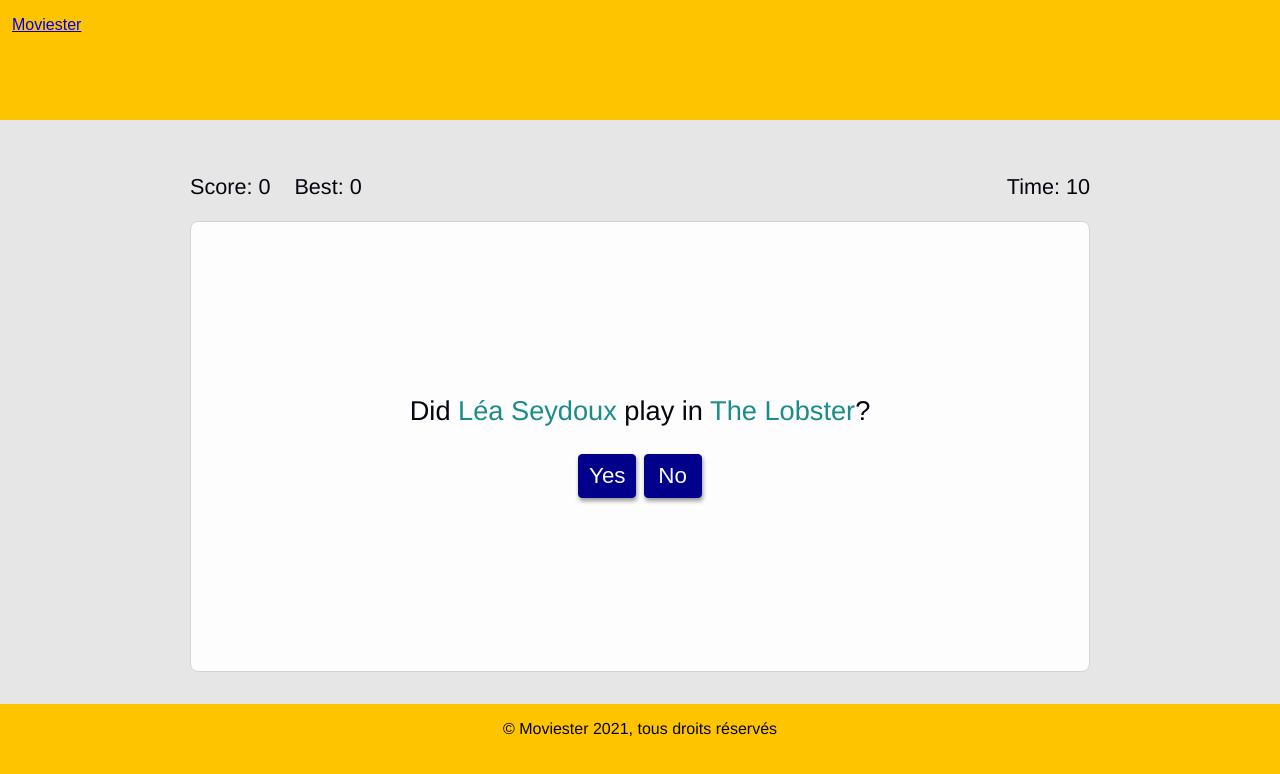
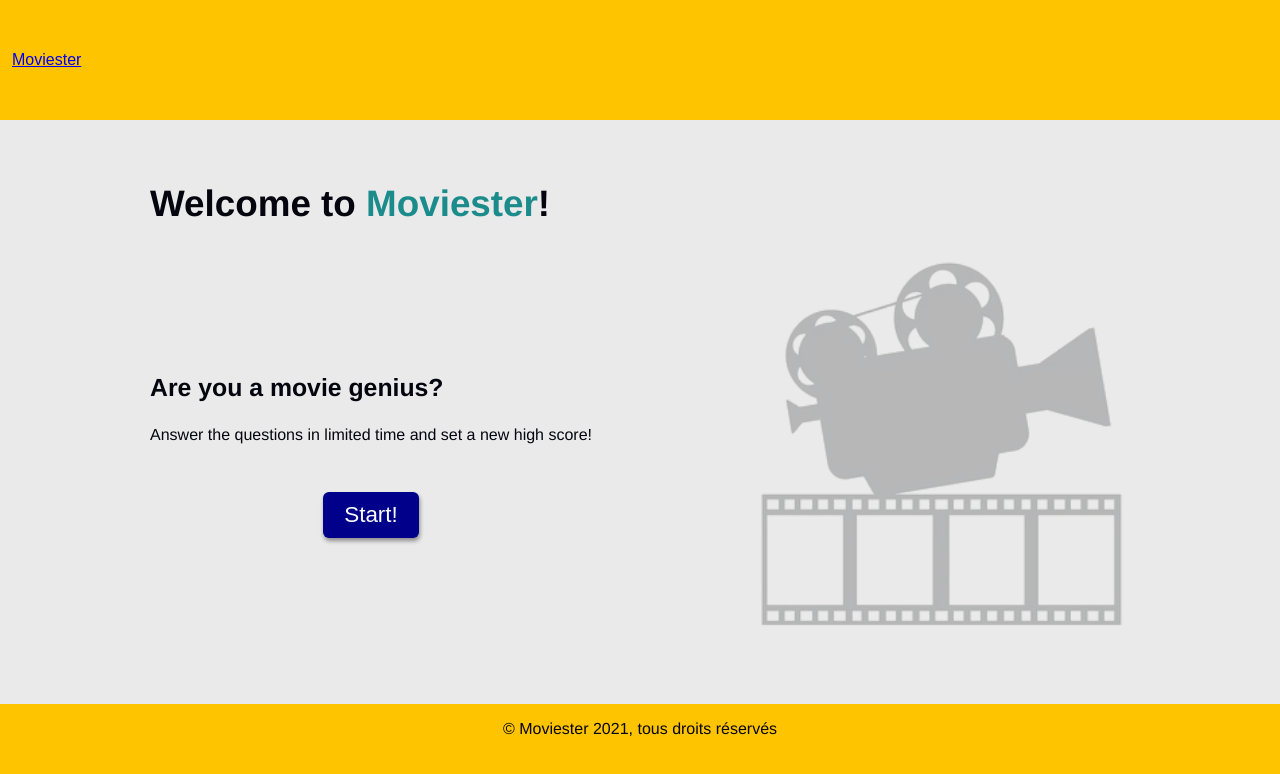
Before and after one commit to yann-lcrx/moviester, a Vue app in the folder moviester-app/: page / in a window 1280 px wide. Shown: the top 774 px of the page. Built offline with nearby package versions, Linux system fonts and the light colour scheme.

Commit message:
Created homepage

```diff
--- a/moviester-app/src/App.vue
+++ b/moviester-app/src/App.vue
@@ -31,7 +31,7 @@ export default {
 }
 .page-body {
   margin: auto;
-  max-width: 900px;
+  max-width: 980px;
   min-height: 65%;
   display: flex;
   flex-flow: column nowrap;
--- a/moviester-app/src/components/Button.vue
+++ b/moviester-app/src/components/Button.vue
@@ -19,11 +19,17 @@ export default {
     color: $col-btn;
     padding: 8px;
     width: 58px;
-    border-radius: 4px;
     cursor: pointer;
     box-shadow: 1px 3px 4px rgba(0, 0, 0, 0.4);
+    border-radius: 6px;
+    border: none;
+    align-self: center;
     &--gameover {
         width: 80px;
     }
+    &--start {
+        width: 96px;
+        padding: 10px;
+    }
 }
 </style>
--- a/moviester-app/src/router/index.js
+++ b/moviester-app/src/router/index.js
@@ -3,6 +3,11 @@ import { createRouter, createWebHistory } from "vue-router";
 const routes = [
   {
     path: "/",
+    name: "Home",
+    component: () => import("../views/Home.vue")
+  },
+  {
+    path: "/quiz",
     name: "Quiz",
     component: () => import("../views/Quiz.vue")
   },
--- a/moviester-app/src/scss/_variables.scss
+++ b/moviester-app/src/scss/_variables.scss
@@ -1,4 +1,4 @@
-$col-background: rgb(230, 230, 230);
+$col-background: rgb(234, 234, 234);
 $col-font: rgb(5, 5, 15);
 $col-layout: rgb(255, 196, 0);
 $col-bg-btn: darkblue;
--- /dev/null
+++ b/moviester-app/src/views/Home.vue
@@ -0,0 +1,79 @@
+<template>
+    <section class="home">
+        <h1>Welcome to <span class="emphasis">Moviester</span>!</h1>
+        <div>
+            <div class="home__instructions align">
+                <h2>Are you a movie genius?</h2>
+                <p>Answer the questions in limited time and set a new high score!</p>
+                <router-link to="/quiz">
+                    <Button btnclass="btn btn--start" text="Start!"/>
+                </router-link>
+            </div>
+            <div class="home__logo">
+                <img src="@/assets/logo.png" alt="movie logo">
+            </div>
+        </div>
+    </section>
+</template>
+
+<script>
+import Button from "@/components/Button.vue"
+
+export default {
+    name: "Home",
+    components: {
+        Button
+    }
+}
+</script>
+
+<style lang="scss">
+    .home{
+        flex: 1;
+        display: flex;
+        flex-flow: column nowrap;
+        justify-content: space-between;
+        > div {
+            display: flex;
+            flex-flow: row nowrap;
+            flex: 1;
+            justify-content: space-between;
+        }
+        &__instructions {
+            align-self: start;
+            text-align: start;
+            display: flex;
+            flex-flow: column nowrap;
+            p {
+                margin-bottom: 48px;
+            }
+        }
+        &__logo{
+            align-self: baseline;
+            flex: 0.7;
+        }
+    h1 {
+        align-self: start;
+        font-size: 2.3rem;
+        margin-bottom: 16px;
+    }
+    }
+    h2 {
+        margin-top: 0px;
+        font-size: 1.55rem;
+        margin-bottom: 8px;
+    }
+    img {
+        opacity: 0.3;
+        width: 100%;
+    }
+    .align {
+        align-self: center;
+    }
+    .emphasis {
+        color: $col-emphasis;
+    }
+    a {
+        align-self: center;
+    }
+</style>
--- a/moviester-app/src/views/Quiz.vue
+++ b/moviester-app/src/views/Quiz.vue
@@ -39,8 +39,8 @@ import MoviesApi from "@/services/api/movies.js";
     data() {
       return {
         score: 0,
-        allowedTime: 15,
-        time: 15,
+        allowedTime: 60,
+        time: 0,
         actor: 'Léa Seydoux',
         film: 'The Lobster',
         movie: {},
@@ -168,10 +168,4 @@ import MoviesApi from "@/services/api/movies.js";
     }
   }
 }
-button {
-  background-color: unset;
-  border: 1px solid darkblue;
-  color: darkblue;
-  border-radius: 6px;
-}
 </style>
```
Also changed, not shown: moviester-app/src/assets/logo.png.
